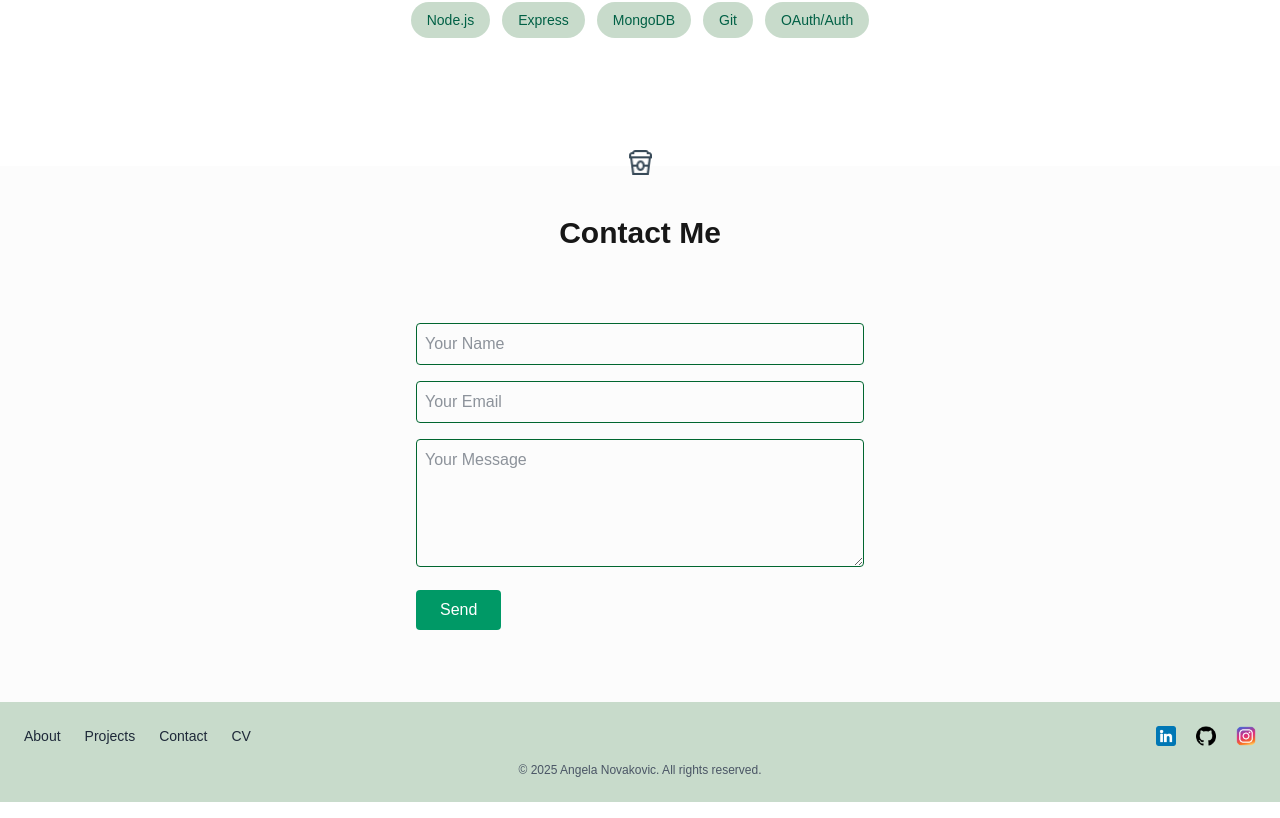
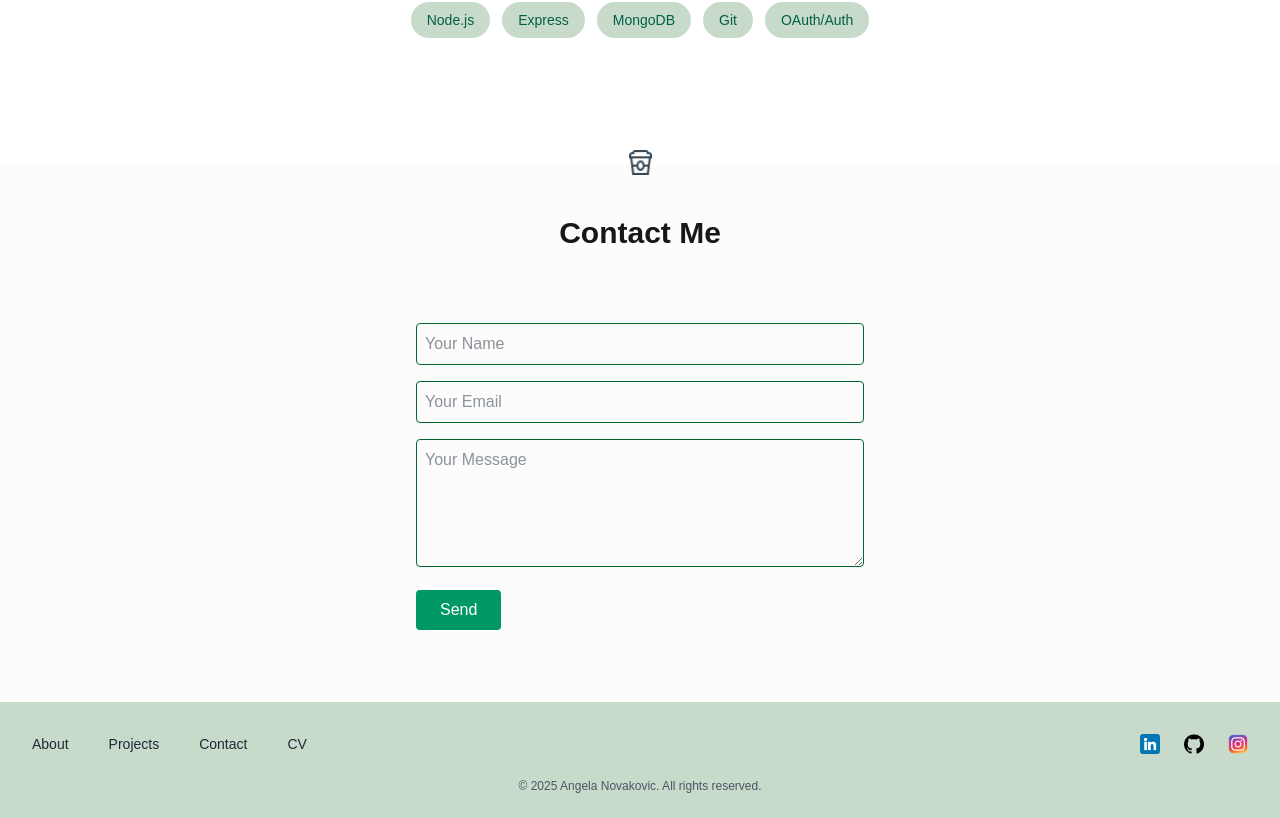
Before and after one commit to AngelaNova/portfolio, a Next.js app: page / in a window 1280 px wide. Shown: the part 2287-3105 px from the top of the page. Built offline with nearby package versions, Linux system fonts and the light colour scheme.

Commit message:
Update Footer.tsx

```diff
--- a/src/components/Footer.tsx
+++ b/src/components/Footer.tsx
@@ -10,20 +10,29 @@ export default function Footer() {
       <div className="container mx-auto flex flex-col md:flex-row items-center justify-between px-6">
         {/* Left - Navigation */}
         <nav className="flex flex-wrap gap-6 text-sm font-medium">
-          <Link href="/about" className="hover:text-gray-600 transition">
+          <Link
+            href="/about"
+            className="hover:text-emerald-700 hover:bg-gray-50/35 rounded-sm px-2 py-1 transition"
+          >
             About
           </Link>
-          <Link href="/projects" className="hover:text-gray-600 transition">
+          <Link
+            href="/projects"
+            className="hover:text-emerald-700 hover:bg-gray-50/35 rounded-sm px-2 py-1 transition"
+          >
             Projects
           </Link>
-          <Link href="/contact" className="hover:text-gray-600 transition">
+          <Link
+            href="/contact"
+            className="hover:text-emerald-700 hover:bg-gray-50/35 rounded-sm px-2 py-1 transition"
+          >
             Contact
           </Link>
           <a
             href="/Angela_Novakovic_CV.pdf"
             target="_blank"
             rel="noopener noreferrer"
-            className="hover:text-gray-600 transition"
+            className="hover:text-emerald-700 hover:bg-gray-50/35 rounded-sm px-2 py-1 transition"
           >
             CV
           </a>
@@ -35,7 +44,7 @@ export default function Footer() {
             href="https://www.linkedin.com/in/angela-novakovic/"
             target="_blank"
             rel="noopener noreferrer"
-            className="hover:text-gray-600 transition"
+            className="hover:bg-gray-50/35 rounded-full p-2 transition -ml-3"
           >
             <Image
               src="/linkedin.png"
@@ -48,7 +57,7 @@ export default function Footer() {
             href="https://github.com/AngelaNova"
             target="_blank"
             rel="noopener noreferrer"
-            className="hover:text-gray-600 transition"
+            className="hover:bg-gray-50/35 rounded-full p-2 transition -ml-3"
           >
             <Image src="/github.png" alt="GitHub icon" width={20} height={20} />
           </a>
@@ -56,7 +65,7 @@ export default function Footer() {
             href="https://www.instagram.com/novakovic.angela/"
             target="_blank"
             rel="noopener noreferrer"
-            className="hover:text-gray-600 transition"
+            className="hover:bg-gray-50/35 rounded-full p-2 transition -ml-3"
           >
             <Image
               src="/instagram.png"
```
